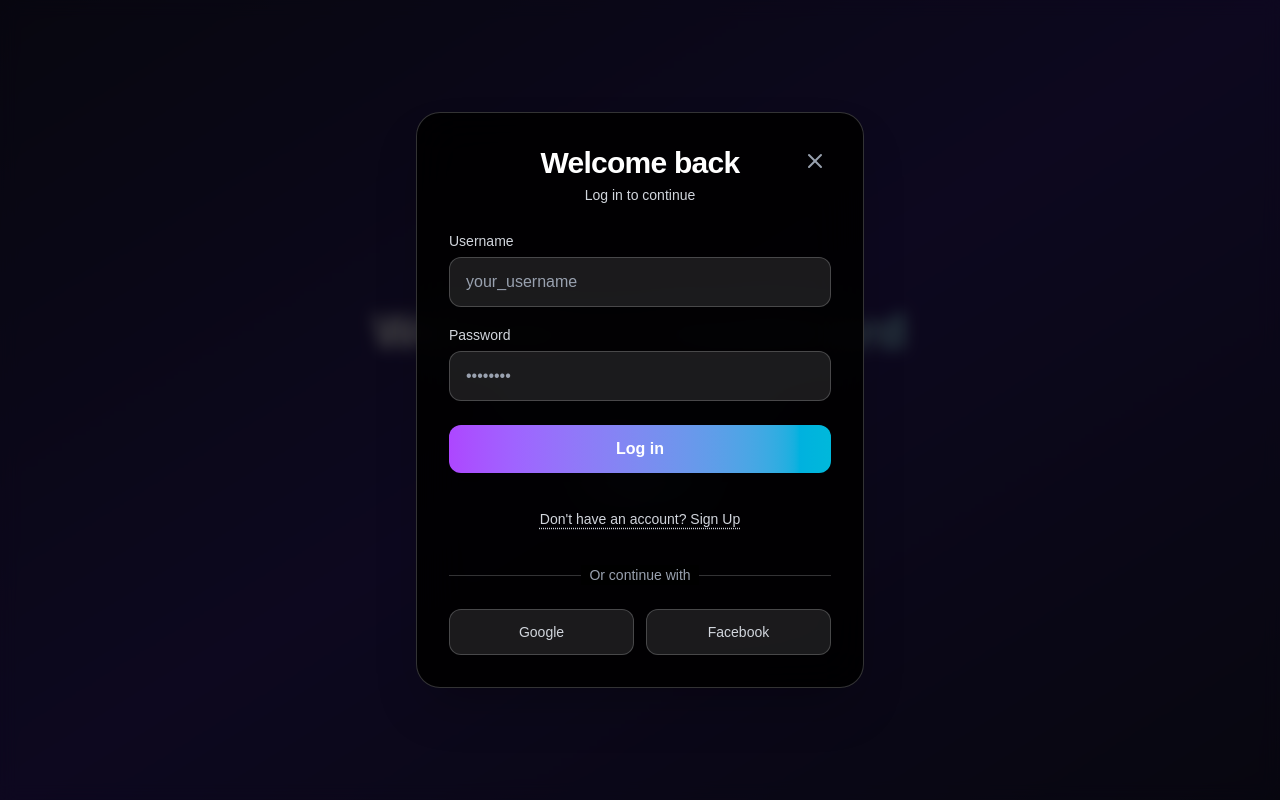
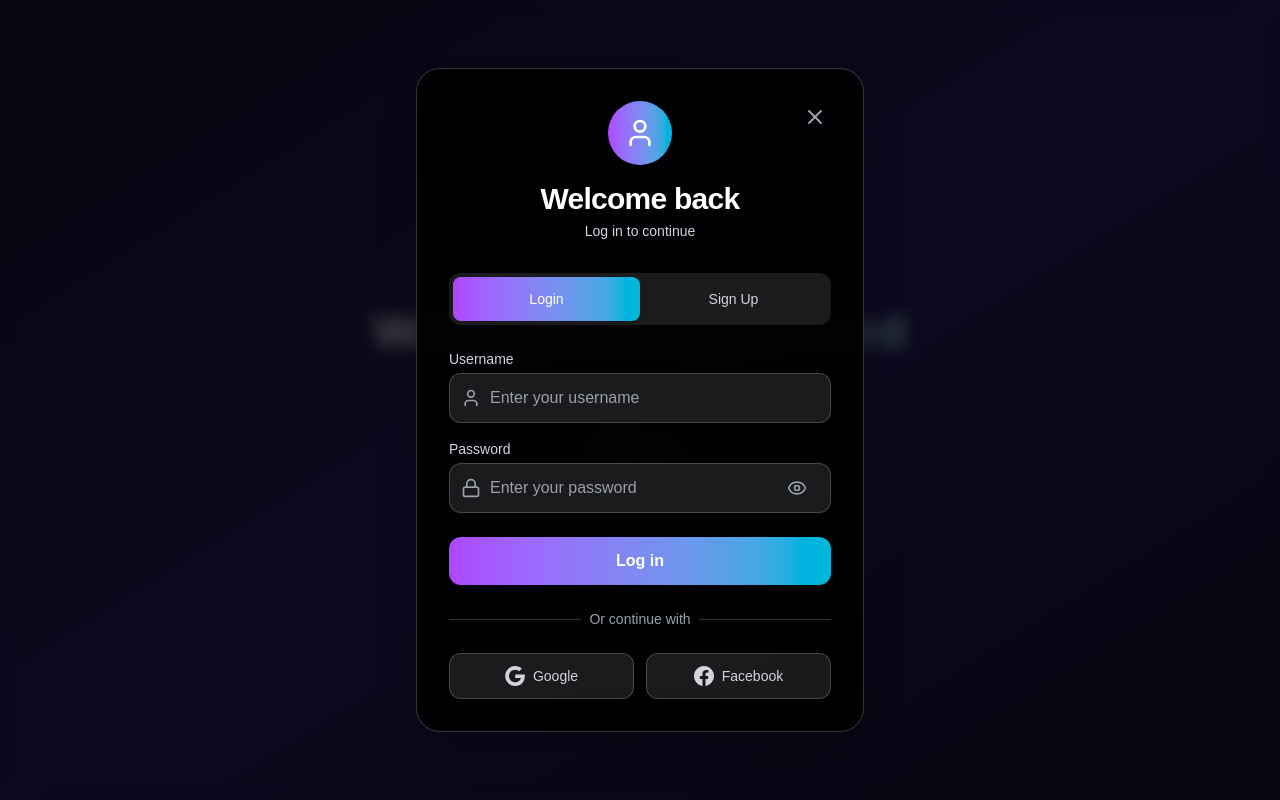
Before and after one commit to riteshyadav7815/hisab-cal-app, a Next.js app: page /dashboard in a window 1280 px wide. Built offline with nearby package versions, Linux system fonts and the light colour scheme; no server answers.

Commit message:
Enhance authentication flow: Implement modal-based login/signup with improved validation and UX

```diff
--- a/src/components/DashboardWrapper.tsx
+++ b/src/components/DashboardWrapper.tsx
@@ -55,8 +55,17 @@ export default function DashboardWrapper() {
   // Handle login success
   const handleLoginSuccess = () => {
     setShowLoginModal(false);
-    // Refresh the page to update the session
+    // Refresh the session to ensure it's up to date
     window.location.reload();
+  };
+
+  // Handle modal close without login
+  const handleModalClose = () => {
+    setShowLoginModal(false);
+    // If user closes modal without logging in, redirect to landing page
+    if (status === "unauthenticated") {
+      router.push("/");
+    }
   };
 
   // Show loading state
@@ -84,7 +93,7 @@ export default function DashboardWrapper() {
             <p className="text-2xl text-gray-300 mb-8">Please sign in to continue</p>
             <button
               onClick={() => setShowLoginModal(true)}
-              className="px-6 py-3 bg-gradient-to-r from-purple-500 to-cyan-500 rounded-xl font-semibold text-white shadow-lg hover:shadow-purple-500/25 transition-all duration-200"
+              className="px-6 py-3 bg-gradient-to-r from-purple-500 to-cyan-500 rounded-xl font-semibold text-white shadow-lg hover:shadow-purple-500/25 transition-all duration-200 hover:scale-105 transform"
             >
               Sign In
             </button>
@@ -95,7 +104,7 @@ export default function DashboardWrapper() {
         <LoginModal
           isOpen={showLoginModal}
           allowClose={true}
-          onClose={handleLoginSuccess}
+          onClose={handleModalClose}
         />
       </div>
     );
--- a/src/components/LoginModal.tsx
+++ b/src/components/LoginModal.tsx
@@ -1,7 +1,7 @@
 "use client";
 import { useState, useTransition } from "react";
 import { signIn } from "next-auth/react";
-import { X } from "lucide-react";
+import { X, User, Lock, Mail, Eye, EyeOff } from "lucide-react";
 
 interface LoginModalProps {
   isOpen: boolean;
@@ -17,15 +17,35 @@ export default function LoginModal({ isOpen, onClose, allowClose = true }: Login
   const [password, setPassword] = useState("");
   const [name, setName] = useState(""); // For signup
   const [error, setError] = useState<string | null>(null);
+  const [showPassword, setShowPassword] = useState(false);
 
   const handleSignup = async (e: React.FormEvent) => {
     e.preventDefault();
     setError(null);
+
+    // Basic validation
+    if (mode === "signup" && (!name || !email || !username || !password)) {
+      setError("All fields are required");
+      return;
+    }
+
+    if (password.length < 6) {
+      setError("Password must be at least 6 characters");
+      return;
+    }
+
+    // Email validation
+    const emailRegex = /^[^\s@]+@[^\s@]+\.[^\s@]+$/;
+    if (mode === "signup" && !emailRegex.test(email)) {
+      setError("Please enter a valid email address");
+      return;
+    }
+
     startTransition(async () => {
       try {
         console.log('Attempting signup...', { name, username, email });
         const apiUrl = process.env.NODE_ENV === 'development'
-          ? 'http://localhost:3003/api/signup' // Updated to match current port
+          ? 'http://localhost:3000/api/signup' // Updated to match current port
           : '/api/signup';
 
         const res = await fetch(apiUrl, {
@@ -43,6 +63,8 @@ export default function LoginModal({ isOpen, onClose, allowClose = true }: Login
         const data = await res.json();
         console.log('Signup response:', { status: res.status, data });
         setMode("login");
+        setError(null); // Clear any previous errors
+        // Show success message
         alert('Account created successfully! You can now log in.');
 
         // Clear form
@@ -55,7 +77,6 @@ export default function LoginModal({ isOpen, onClose, allowClose = true }: Login
         console.error('Signup error:', error);
         const errorMessage = error instanceof Error ? error.message : 'Network error';
         setError(`Signup failed: ${errorMessage}`);
-        alert(`Signup failed: ${errorMessage}`);
       }
     });
   };
@@ -63,6 +84,13 @@ export default function LoginModal({ isOpen, onClose, allowClose = true }: Login
   const handleLogin = async (e: React.FormEvent) => {
     e.preventDefault();
     setError(null);
+
+    // Basic validation
+    if (!username || !password) {
+      setError("Username and password are required");
+      return;
+    }
+
     startTransition(async () => {
       try {
         console.log('Attempting login...', { username });
@@ -76,22 +104,47 @@ export default function LoginModal({ isOpen, onClose, allowClose = true }: Login
           // Clear form on successful login
           setUsername('');
           setPassword('');
+          setError(null); // Clear any previous errors
           onClose();
         } else {
           const errorMsg = result?.error === 'CredentialsSignin'
             ? 'Invalid username or password'
             : result?.error || 'Login failed';
-          setError(`Login failed: ${errorMsg}`);
-          alert(`Login failed: ${errorMsg}`);
+          setError(errorMsg);
         }
       } catch (error) {
         console.error('Login error:', error);
         const errorMessage = error instanceof Error ? error.message : 'Network error';
         setError(`Login failed: ${errorMessage}`);
-        alert(`Login failed: ${errorMessage}`);
       }
     });
   };
+
+  const handleSocialLogin = (provider: string) => {
+    signIn(provider, { callbackUrl: "/dashboard" });
+  };
+
+  // Handle escape key press
+  const handleKeyDown = (e: KeyboardEvent) => {
+    if (e.key === 'Escape' && allowClose) {
+      onClose();
+    }
+  };
+
+  // Add event listener for escape key
+  useState(() => {
+    if (isOpen) {
+      document.addEventListener('keydown', handleKeyDown);
+      // Prevent background scrolling when modal is open
+      document.body.style.overflow = 'hidden';
+    }
+
+    return () => {
+      document.removeEventListener('keydown', handleKeyDown);
+      // Re-enable background scrolling when modal is closed
+      document.body.style.overflow = 'unset';
+    };
+  });
 
   if (!isOpen) return null;
 
@@ -110,102 +163,174 @@ export default function LoginModal({ isOpen, onClose, allowClose = true }: Login
           <button
             onClick={onClose}
             className="absolute top-6 right-6 p-3 text-gray-400 hover:text-white transition-colors rounded-xl hover:bg-white/10 z-10"
+            aria-label="Close modal"
           >
             <X className="w-6 h-6" />
           </button>
         )}
 
         <div className="p-8">
-          <h1 className="text-2xl md:text-3xl font-semibold tracking-tight text-white text-center">
+          <div className="text-center mb-8">
+            <div className="mx-auto w-16 h-16 rounded-full bg-gradient-to-r from-purple-500 to-cyan-500 flex items-center justify-center mb-4">
+              <User className="w-8 h-8 text-white" />
+            </div>
+            <h1 className="text-2xl md:text-3xl font-semibold tracking-tight text-white">
               {mode === "login" ? "Welcome back" : "Create your account"}
             </h1>
-          <p className="mt-1 text-sm text-gray-300 text-center">
+            <p className="mt-1 text-sm text-gray-300">
               {mode === "login" ? "Log in to continue" : "Sign up to get started"}
             </p>
+          </div>
 
           {error && (
-            <div className="mt-4 p-3 bg-red-500/20 border border-red-500/30 rounded-xl text-red-200 text-sm">
+            <div className="mb-6 p-3 bg-red-500/20 border border-red-500/30 rounded-xl text-red-200 text-sm">
               {error}
             </div>
           )}
 
+          <div className="flex mb-6 bg-white/10 rounded-xl p-1">
+            <button
+              onClick={() => {
+                setMode("login");
+                setError(null);
+              }}
+              className={`flex-1 py-2 px-4 rounded-lg text-sm font-medium transition-all ${
+                mode === "login"
+                  ? "bg-gradient-to-r from-purple-500 to-cyan-500 text-white shadow"
+                  : "text-gray-300 hover:text-white"
+              }`}
+              aria-pressed={mode === "login"}
+            >
+              Login
+            </button>
+            <button
+              onClick={() => {
+                setMode("signup");
+                setError(null);
+              }}
+              className={`flex-1 py-2 px-4 rounded-lg text-sm font-medium transition-all ${
+                mode === "signup"
+                  ? "bg-gradient-to-r from-purple-500 to-cyan-500 text-white shadow"
+                  : "text-gray-300 hover:text-white"
+              }`}
+              aria-pressed={mode === "signup"}
+            >
+              Sign Up
+            </button>
+          </div>
+
           <form
-            className="mt-6 grid gap-4"
+            className="grid gap-4"
             onSubmit={mode === "login" ? handleLogin : handleSignup}
           >
             {mode === "signup" && (
               <div>
-                <label className="text-sm text-gray-300">Name</label>
+                <label className="text-sm text-gray-300 mb-1 block">Full Name</label>
+                <div className="relative">
+                  <div className="absolute inset-y-0 left-0 pl-3 flex items-center pointer-events-none">
+                    <User className="h-5 w-5 text-gray-400" />
+                  </div>
                   <input
                     type="text"
-                  className="mt-1 w-full rounded-xl bg-white/10 border border-white/20 px-4 py-3 text-white placeholder-gray-400 outline-none focus:border-purple-400 focus:ring-1 focus:ring-purple-400"
+                    className="w-full rounded-xl bg-white/10 border border-white/20 pl-10 pr-4 py-3 text-white placeholder-gray-400 outline-none focus:border-purple-400 focus:ring-1 focus:ring-purple-400 transition-all"
                     value={name}
                     onChange={(e) => setName(e.target.value)}
-                  placeholder="Your name"
-                  required
+                    placeholder="Enter your full name"
+                    required={mode === "signup"}
+                    disabled={isPending}
                   />
                 </div>
+              </div>
             )}
+
             <div>
-              <label className="text-sm text-gray-300">Username</label>
+              <label className="text-sm text-gray-300 mb-1 block">Username</label>
+              <div className="relative">
+                <div className="absolute inset-y-0 left-0 pl-3 flex items-center pointer-events-none">
+                  <User className="h-5 w-5 text-gray-400" />
+                </div>
                 <input
                   type="text"
-                className="mt-1 w-full rounded-xl bg-white/10 border border-white/20 px-4 py-3 text-white placeholder-gray-400 outline-none focus:border-purple-400 focus:ring-1 focus:ring-purple-400"
+                  className="w-full rounded-xl bg-white/10 border border-white/20 pl-10 pr-4 py-3 text-white placeholder-gray-400 outline-none focus:border-purple-400 focus:ring-1 focus:ring-purple-400 transition-all"
                   value={username}
                   onChange={(e) => setUsername(e.target.value)}
-                placeholder="your_username"
+                  placeholder="Enter your username"
                   required
+                  disabled={isPending}
                 />
               </div>
+            </div>
+
             {mode === "signup" && (
               <div>
-                <label className="text-sm text-gray-300">Email</label>
+                <label className="text-sm text-gray-300 mb-1 block">Email</label>
+                <div className="relative">
+                  <div className="absolute inset-y-0 left-0 pl-3 flex items-center pointer-events-none">
+                    <Mail className="h-5 w-5 text-gray-400" />
+                  </div>
                   <input
                     type="email"
-                  className="mt-1 w-full rounded-xl bg-white/10 border border-white/20 px-4 py-3 text-white placeholder-gray-400 outline-none focus:border-purple-400 focus:ring-1 focus:ring-purple-400"
+                    className="w-full rounded-xl bg-white/10 border border-white/20 pl-10 pr-4 py-3 text-white placeholder-gray-400 outline-none focus:border-purple-400 focus:ring-1 focus:ring-purple-400 transition-all"
                     value={email}
                     onChange={(e) => setEmail(e.target.value)}
-                  placeholder="you@example.com"
-                  required
+                    placeholder="Enter your email"
+                    required={mode === "signup"}
+                    disabled={isPending}
                   />
                 </div>
+              </div>
             )}
+
             <div>
-              <label className="text-sm text-gray-300">Password</label>
+              <label className="text-sm text-gray-300 mb-1 block">Password</label>
+              <div className="relative">
+                <div className="absolute inset-y-0 left-0 pl-3 flex items-center pointer-events-none">
+                  <Lock className="h-5 w-5 text-gray-400" />
+                </div>
                 <input
-                type="password"
-                className="mt-1 w-full rounded-xl bg-white/10 border border-white/20 px-4 py-3 text-white placeholder-gray-400 outline-none focus:border-purple-400 focus:ring-1 focus:ring-purple-400"
+                  type={showPassword ? "text" : "password"}
+                  className="w-full rounded-xl bg-white/10 border border-white/20 pl-10 pr-12 py-3 text-white placeholder-gray-400 outline-none focus:border-purple-400 focus:ring-1 focus:ring-purple-400 transition-all"
                   value={password}
                   onChange={(e) => setPassword(e.target.value)}
-                placeholder="••••••••"
+                  placeholder="Enter your password"
                   required
                   minLength={6}
+                  disabled={isPending}
                 />
+                <button
+                  type="button"
+                  className="absolute inset-y-0 right-0 pr-3 flex items-center"
+                  onClick={() => setShowPassword(!showPassword)}
+                  aria-label={showPassword ? "Hide password" : "Show password"}
+                >
+                  {showPassword ? (
+                    <EyeOff className="h-5 w-5 text-gray-400 hover:text-white" />
+                  ) : (
+                    <Eye className="h-5 w-5 text-gray-400 hover:text-white" />
+                  )}
+                </button>
               </div>
+              {mode === "signup" && (
+                <p className="text-xs text-gray-400 mt-1">Password must be at least 6 characters</p>
+              )}
+            </div>
+
             <button
               type="submit"
               disabled={isPending}
-              className="mt-2 w-full py-3 px-4 bg-gradient-to-r from-purple-500 to-cyan-500 rounded-xl font-semibold text-white shadow-lg hover:shadow-purple-500/25 transition-all duration-200 disabled:opacity-50"
+              className="mt-2 w-full py-3 px-4 bg-gradient-to-r from-purple-500 to-cyan-500 rounded-xl font-semibold text-white shadow-lg hover:shadow-purple-500/25 transition-all duration-200 hover:scale-105 transform disabled:opacity-50 disabled:cursor-not-allowed disabled:transform-none"
             >
-              {isPending ? "Please wait..." : mode === "login" ? "Log in" : "Sign up"}
+              {isPending ? (
+                <span className="flex items-center justify-center">
+                  <svg className="animate-spin -ml-1 mr-3 h-5 w-5 text-white" xmlns="http://www.w3.org/2000/svg" fill="none" viewBox="0 0 24 24">
+                    <circle className="opacity-25" cx="12" cy="12" r="10" stroke="currentColor" strokeWidth="4"></circle>
+                    <path className="opacity-75" fill="currentColor" d="M4 12a8 8 0 018-8V0C5.373 0 0 5.373 0 12h4zm2 5.291A7.962 7.962 0 014 12H0c0 3.042 1.135 5.824 3 7.938l3-2.647z"></path>
+                  </svg>
+                  Please wait...
+                </span>
+              ) : mode === "login" ? "Log in" : "Sign up"}
             </button>
           </form>
-
-          <div className="mt-6 text-center">
-            <button
-              onClick={() =>
-                startTransition(() =>
-                  setMode(mode === "login" ? "signup" : "login")
-                )
-              }
-              className="text-sm text-gray-300 hover:text-white underline decoration-dotted underline-offset-4 transition-colors"
-              disabled={isPending}
-            >
-              {mode === "login"
-                ? "Don't have an account? Sign Up"
-                : "Already have an account? Log In"}
-            </button>
-          </div>
 
           <div className="mt-6">
             <div className="relative">
@@ -221,15 +346,23 @@ export default function LoginModal({ isOpen, onClose, allowClose = true }: Login
 
             <div className="mt-6 grid grid-cols-2 gap-3">
               <button
-                onClick={() => signIn("google", { callbackUrl: "/dashboard" })}
-                className="w-full py-3 px-4 border border-white/20 rounded-xl bg-white/10 text-sm font-medium text-gray-300 hover:bg-white/20 transition-all"
+                onClick={() => handleSocialLogin("google")}
+                className="w-full py-3 px-4 border border-white/20 rounded-xl bg-white/10 text-sm font-medium text-gray-300 hover:bg-white/20 hover:text-white transition-all hover:scale-105 transform flex items-center justify-center gap-2"
+                disabled={isPending}
               >
+                <svg className="w-5 h-5" viewBox="0 0 24 24">
+                  <path fill="currentColor" d="M12.24 10.285V14.4h6.806c-.275 1.765-2.056 5.174-6.806 5.174-4.095 0-7.439-3.389-7.439-7.574s3.345-7.574 7.439-7.574c2.33 0 3.891.989 4.785 1.849l3.254-3.138C18.189 1.186 15.479 0 12.24 0c-6.635 0-12 5.365-12 12s5.365 12 12 12c6.926 0 11.52-4.869 11.52-11.726 0-.788-.085-1.39-.189-1.989H12.24z"/>
+                </svg>
                 Google
               </button>
               <button
-                onClick={() => signIn("facebook", { callbackUrl: "/dashboard" })}
-                className="w-full py-3 px-4 border border-white/20 rounded-xl bg-white/10 text-sm font-medium text-gray-300 hover:bg-white/20 transition-all"
+                onClick={() => handleSocialLogin("facebook")}
+                className="w-full py-3 px-4 border border-white/20 rounded-xl bg-white/10 text-sm font-medium text-gray-300 hover:bg-white/20 hover:text-white transition-all hover:scale-105 transform flex items-center justify-center gap-2"
+                disabled={isPending}
               >
+                <svg className="w-5 h-5" viewBox="0 0 24 24">
+                  <path fill="currentColor" d="M24 12.073c0-6.627-5.373-12-12-12s-12 5.373-12 12c0 5.99 4.388 10.954 10.125 11.854v-8.385H7.078v-3.47h3.047V9.43c0-3.007 1.792-4.669 4.533-4.669 1.312 0 2.686.235 2.686.235v2.953H15.83c-1.491 0-1.956.925-1.956 1.874v2.25h3.328l-.532 3.47h-2.796v8.385C19.612 23.027 24 18.062 24 12.073z"/>
+                </svg>
                 Facebook
               </button>
             </div>
```
Also changed, not shown: src/components/LandingPage.tsx (+18 -9 lines). Lines whose indentation alone changed are shown as unchanged.
